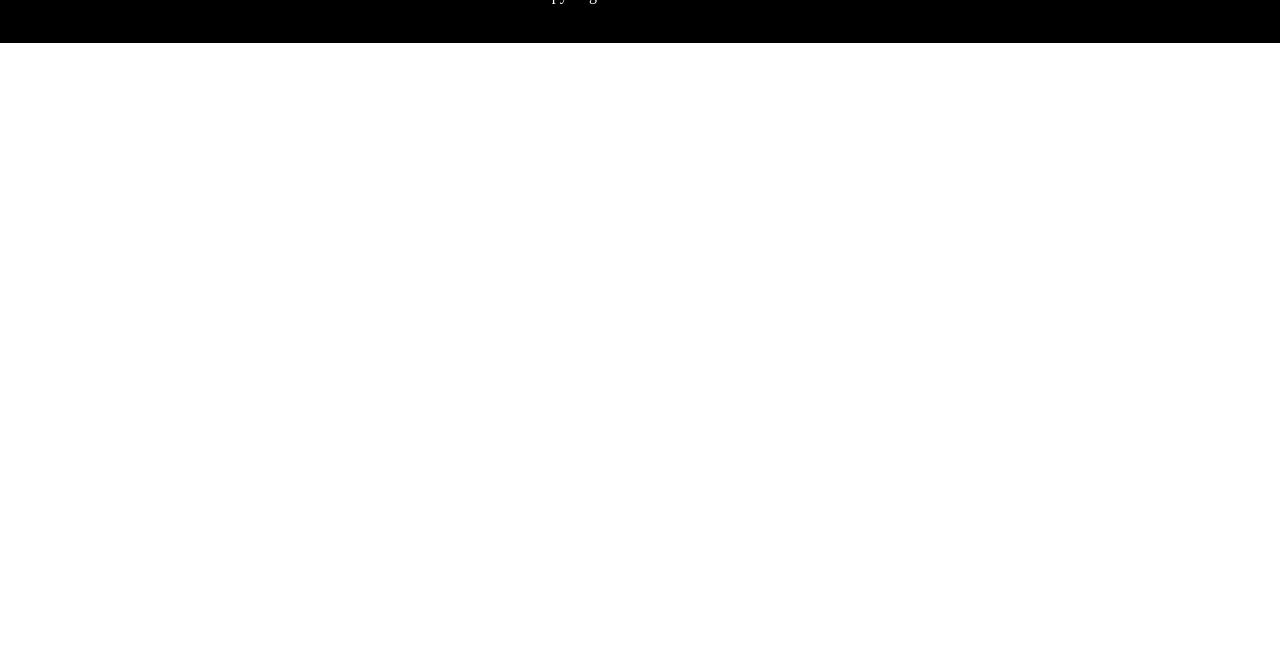
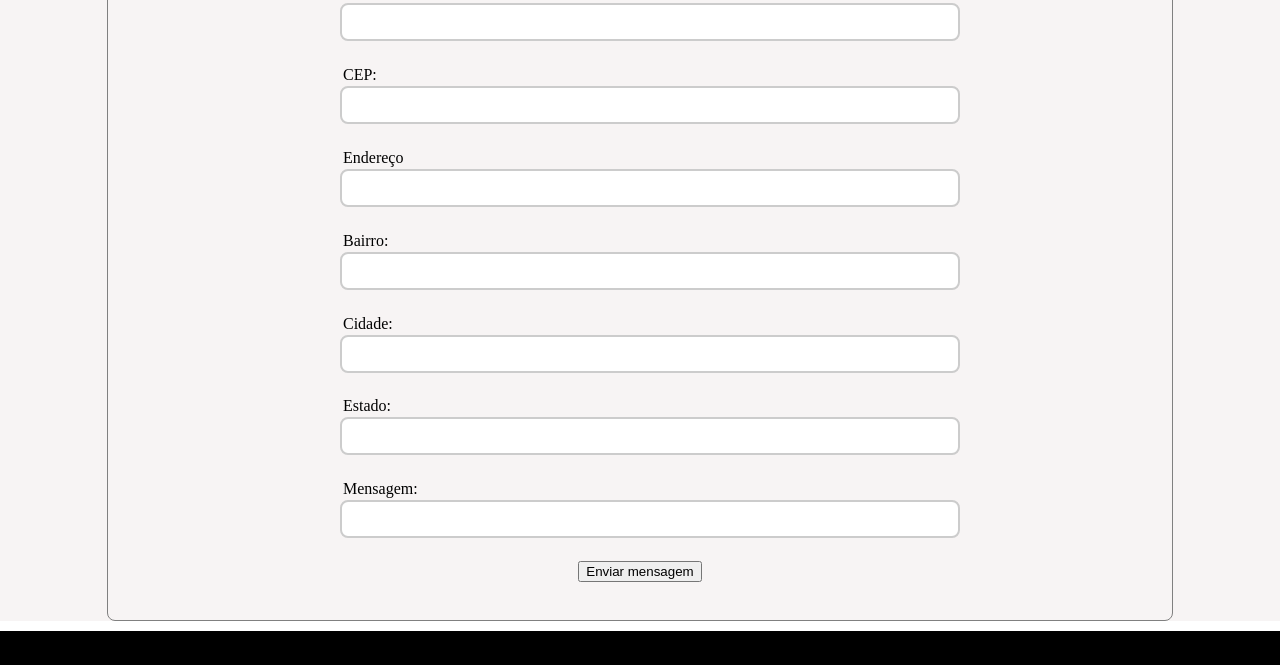
Before and after one commit to LucasMatheus96/CantinhoDaSol, a plain HTML site: page contato.html in a window 1280 px wide. Shown: the part 496-1161 px from the top of the page. Before the commit the page ends 800 px from the top, so only its background shows below. Drawn offline with Linux system fonts and the light colour scheme; files whose address does not match are found by name.

Commit message:
Estilização da pagina contato
Montagem dos campos e alguns ajustes no design

```diff
--- a/contato.html
+++ b/contato.html
@@ -36,10 +36,61 @@
             </div>
 
 
-            <div>
+            <div class="principal-contato2">
                 <form class="principal-contato-form">
-                    <label for="nome">Nome</label>
-                    <input type="text" id="nome" required>
+
+                    <div class="contato-campo">
+                        <label for="nome">Nome</label>
+                        <input type="text" id="nome" required>
+                    </div>
+
+                    <div  class="contato-campo">
+                        <label for="Email">Email: </label>
+                        <input type="email" id="email" required>
+                    </div>
+
+                    <div class="contato-campo">
+                        <label for="telefone" placeholder="(81)99999-99999">Telefone</label>
+                        <input type="tel" id="telefone" required>
+                    </div>
+
+                    <div class="contato-campo">
+                        <label for="cep">CEP:</label>
+                        <input type="tel" id="cep" required>
+                    </div>
+
+                    <div class="contato-campo">
+                        <label for="endereco" >Endereço</label>
+                        <input type="text" id="endereco" required>
+                    </div>
+
+                    <div class="contato-campo">
+                        <label for="bairro" >Bairro:</label>
+                        <input type="text" id="bairro" required>
+                    </div>
+
+                    <div class="contato-campo">
+                        <label for="cidade" >Cidade:</label>
+                        <input type="text" id="cidade" required>
+                    </div>
+
+                    <div class="contato-campo">
+                        <label for="estado" >Estado:</label>
+                        <input type="text" id="estado" required>
+
+                    </div>
+
+                    <div class="contato-campo">
+                        <label for="mensagem" >Mensagem:</label>
+                        <input type="text" id="mensagem" required>
+                    </div>
+
+
+                    <div class="contato-campo">
+                        <button type="submit" >Enviar mensagem</button>
+                    </div>
+
+
                 </form>
 
             </div>
--- a/www/templates/Css/style.css
+++ b/www/templates/Css/style.css
@@ -35,9 +35,10 @@ nav a{
 }
 
 main{
-	width: 940px;
+	width: auto;
 	text-align: center;
 	margin: 10px auto;
+
 
 }
 .principal{
@@ -103,6 +104,9 @@ main{
 
 .principal-sobre{
 	width: 940px;
+	display:inline-block;
+
+	text-align: center;
 
 }
 .principal-sobre-quemsomos{
@@ -125,6 +129,10 @@ main{
 	color: rgba(29, 3, 3, 0.945);
 }
 
+.principal-contato{
+	background-color: #F7F4F4;
+
+}
 
 .principal-contato-titulo{
 
@@ -134,10 +142,55 @@ main{
 
 .principal-contato-descricao{
 	margin: 10px auto;
+
 }
+
+.principal-contato2{
+	background-color: #F7F4F4;
+	text-align: center;
+
+}
+
 .principal-contato-form{
-	display: inline-block;
-	width: 50%;
+
+	display :block;
+	width: 80%;
+	height: 100%;
+	border-radius: 8px;
+	border: 1px solid gray;
+	position: relative;
+	text-align:center;
+	padding: 20px;
+	line-height: 1;
+	margin: 10px auto;
+
+
+}
+
+.contato-campo{
+	margin: .8em auto;
+  max-width: 600px;
+  padding: 5px;
+  position: relative;
+}
+.contato-campo label{
+	display: block;
+	width: auto;
+	text-align: left;
+	position: relative;
+	padding: 0.5%;
+
+}
+
+.contato-campo input{
+	font-size: 1em;
+	padding: .5em;
+	width: 600px;
+	min-height: 10px;
+	border-radius: 8px;
+	border:2px solid #ccc;
+	outline: 0;
+
 }
 /*RODAPÉ */
 
```
